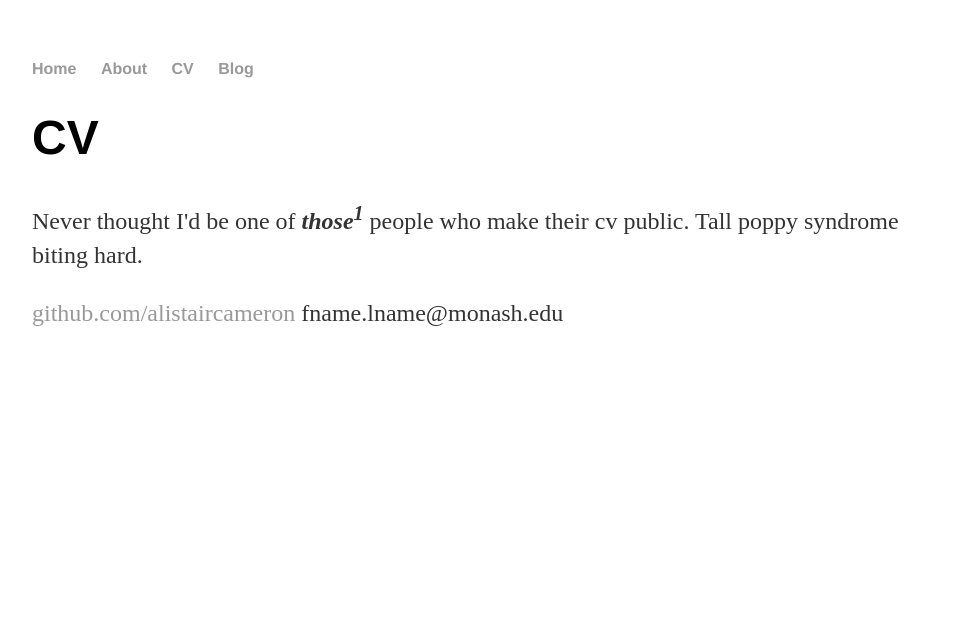
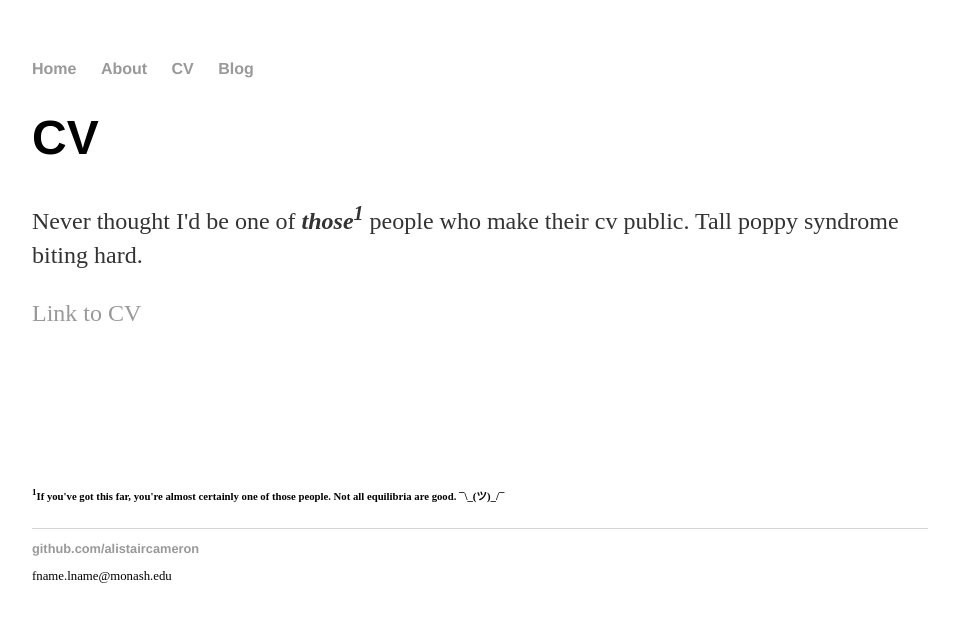
Before and after one commit to alistaircameron/alistaircameron.github.io, a Jekyll site: the page built from cv/index.html, in a window 1280 px wide. Shown: the top 622 px of the page, without its empty margins (160-1119 px from the left). Built offline with Jekyll 4.4.1, drawn with Linux system fonts in a browser that asks for light colours; some of the changed lines change nothing that is shown.

Commit message:
link to cv update

```diff
--- a/cv/index.html
+++ b/cv/index.html
@@ -8,7 +8,7 @@ title: CV
 
 
 
-          <p> <a href="https://www.dropbox.com/scl/fi/aa2srxze6hkwo5kzd2pih/alistair_cameron_cv.pdf?rlkey=rbatudzmmb3l80v1gmfj12wiw&dl=0>Link to CV</a></p>
+          <p> <a href="https://www.dropbox.com/scl/fi/aa2srxze6hkwo5kzd2pih/alistair_cameron_cv.pdf?rlkey=rbatudzmmb3l80v1gmfj12wiw&dl=0">Link to CV</a></p>
 
 
 
```
